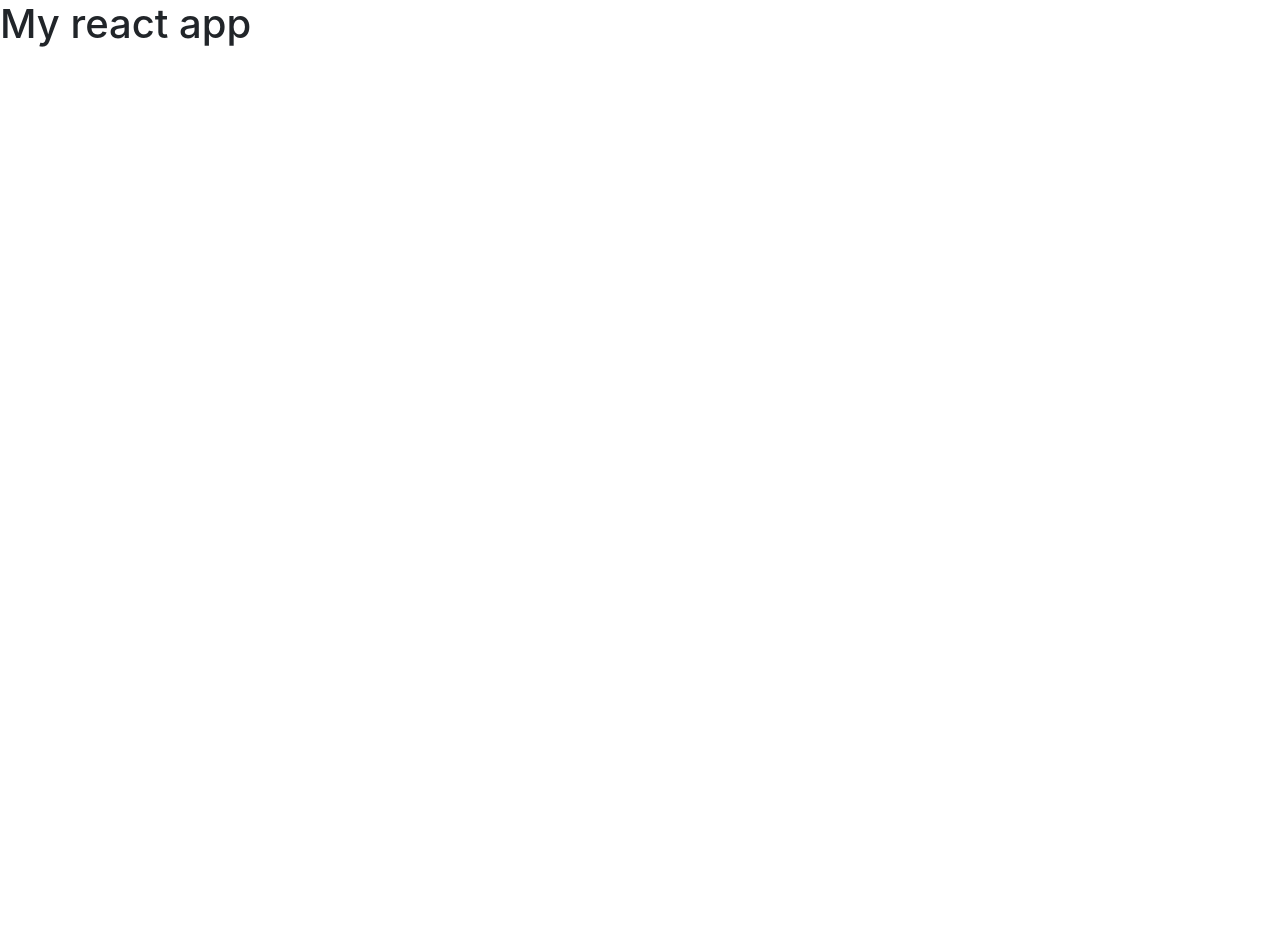
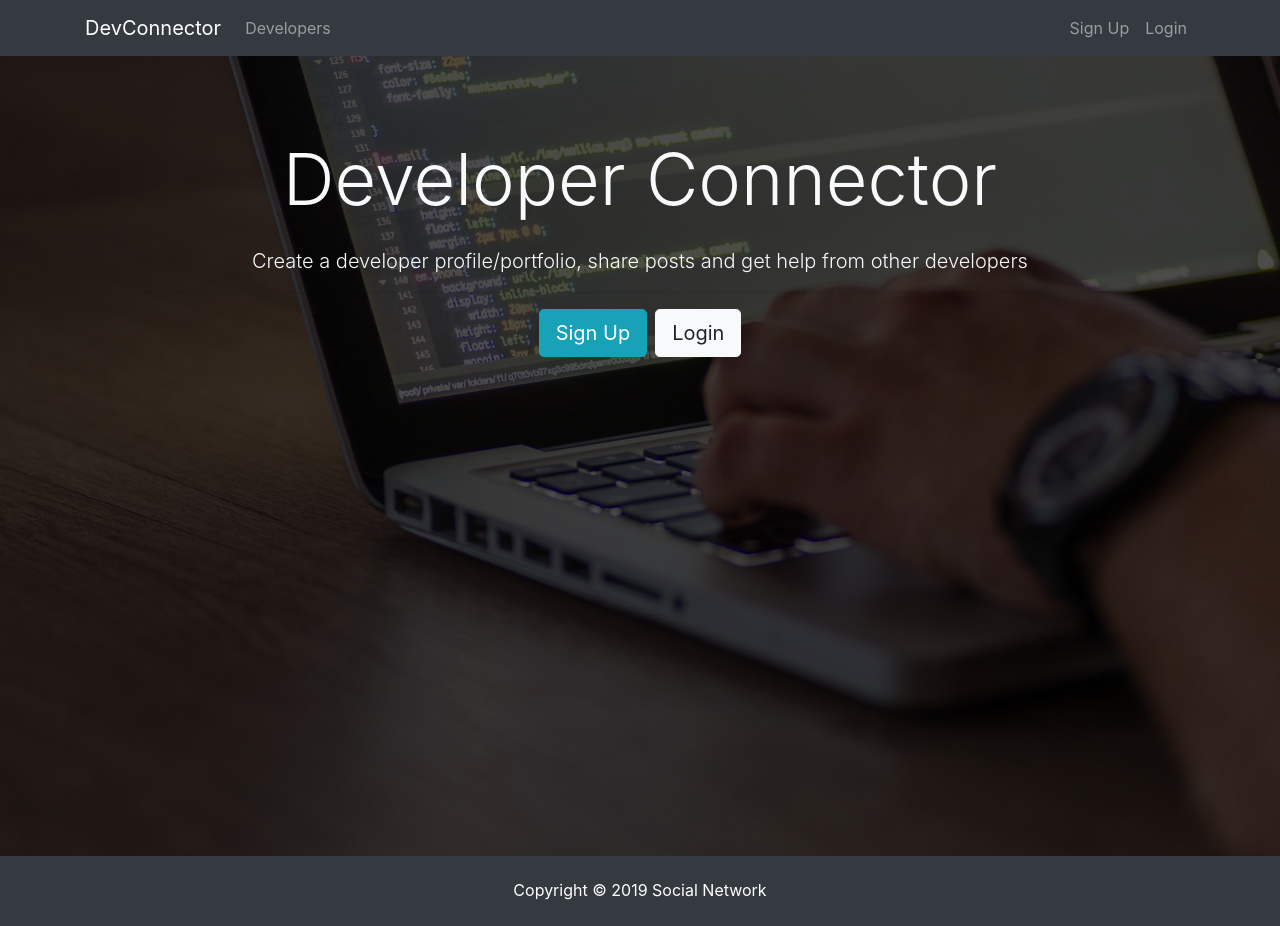
Before and after one commit to osamahafez/social_network, a React (Create React App) app in the folder client/: page / in a window 1280 px wide. Before the commit the page ends 800 px from the top, so only its background shows below. Built offline with nearby package versions, Linux system fonts and the light colour scheme.

Commit message:
Add login page design

```diff
--- a/client/src/App.js
+++ b/client/src/App.js
@@ -1,10 +1,16 @@
 import React from 'react';
 import './App.css';
+import Navbar from './components/layout/Navbar';
+import Footer from './components/layout/Footer';
+import Landing from './components/layout/Landing';
+
 
 function App() {
   return (
     <div className="App">
-      <h1>My react app</h1>
+      <Navbar />
+      <Landing />
+      <Footer />
     </div>
   );
 }
--- /dev/null
+++ b/client/src/components/layout/Footer.js
@@ -0,0 +1,11 @@
+import React from 'react';
+
+const Footer = () => {
+    return (
+        <footer className='bg-dark text-white mt-5 p-4 text-center'>
+            Copyright &copy; {new Date().getFullYear()} Social Network
+        </footer>
+    );
+};
+
+export default Footer;
--- /dev/null
+++ b/client/src/components/layout/Landing.js
@@ -0,0 +1,41 @@
+import React, { Component } from 'react';
+
+class Landing extends Component {
+    render() {
+        return (
+            <div className='landing'>
+                <div className='dark-overlay landing-inner text-light'>
+                    <div className='container'>
+                        <div className='row'>
+                            <div className='col-md-12 text-center'>
+                                <h1 className='display-3 mb-4'>
+                                    Developer Connector
+                                </h1>
+                                <p className='lead'>
+                                    {' '}
+                                    Create a developer profile/portfolio, share
+                                    posts and get help from other developers
+                                </p>
+                                <hr />
+                                <a
+                                    href='register.html'
+                                    className='btn btn-lg btn-info mr-2'
+                                >
+                                    Sign Up
+                                </a>
+                                <a
+                                    href='login.html'
+                                    className='btn btn-lg btn-light'
+                                >
+                                    Login
+                                </a>
+                            </div>
+                        </div>
+                    </div>
+                </div>
+            </div>
+        );
+    }
+}
+
+export default Landing;
--- /dev/null
+++ b/client/src/components/layout/Navbar.js
@@ -0,0 +1,49 @@
+import React, { Component } from 'react';
+
+class Navbar extends Component {
+    render() {
+        return (
+            <nav className='navbar navbar-expand-sm navbar-dark bg-dark mb-4'>
+                <div className='container'>
+                    <a className='navbar-brand' href='landing.html'>
+                        DevConnector
+                    </a>
+                    <button
+                        className='navbar-toggler'
+                        type='button'
+                        data-toggle='collapse'
+                        data-target='#mobile-nav'
+                    >
+                        <span className='navbar-toggler-icon' />
+                    </button>
+
+                    <div className='collapse navbar-collapse' id='mobile-nav'>
+                        <ul className='navbar-nav mr-auto'>
+                            <li className='nav-item'>
+                                <a className='nav-link' href='profiles.html'>
+                                    {' '}
+                                    Developers
+                                </a>
+                            </li>
+                        </ul>
+
+                        <ul className='navbar-nav ml-auto'>
+                            <li className='nav-item'>
+                                <a className='nav-link' href='register.html'>
+                                    Sign Up
+                                </a>
+                            </li>
+                            <li className='nav-item'>
+                                <a className='nav-link' href='login.html'>
+                                    Login
+                                </a>
+                            </li>
+                        </ul>
+                    </div>
+                </div>
+            </nav>
+        );
+    }
+}
+
+export default Navbar;
```
